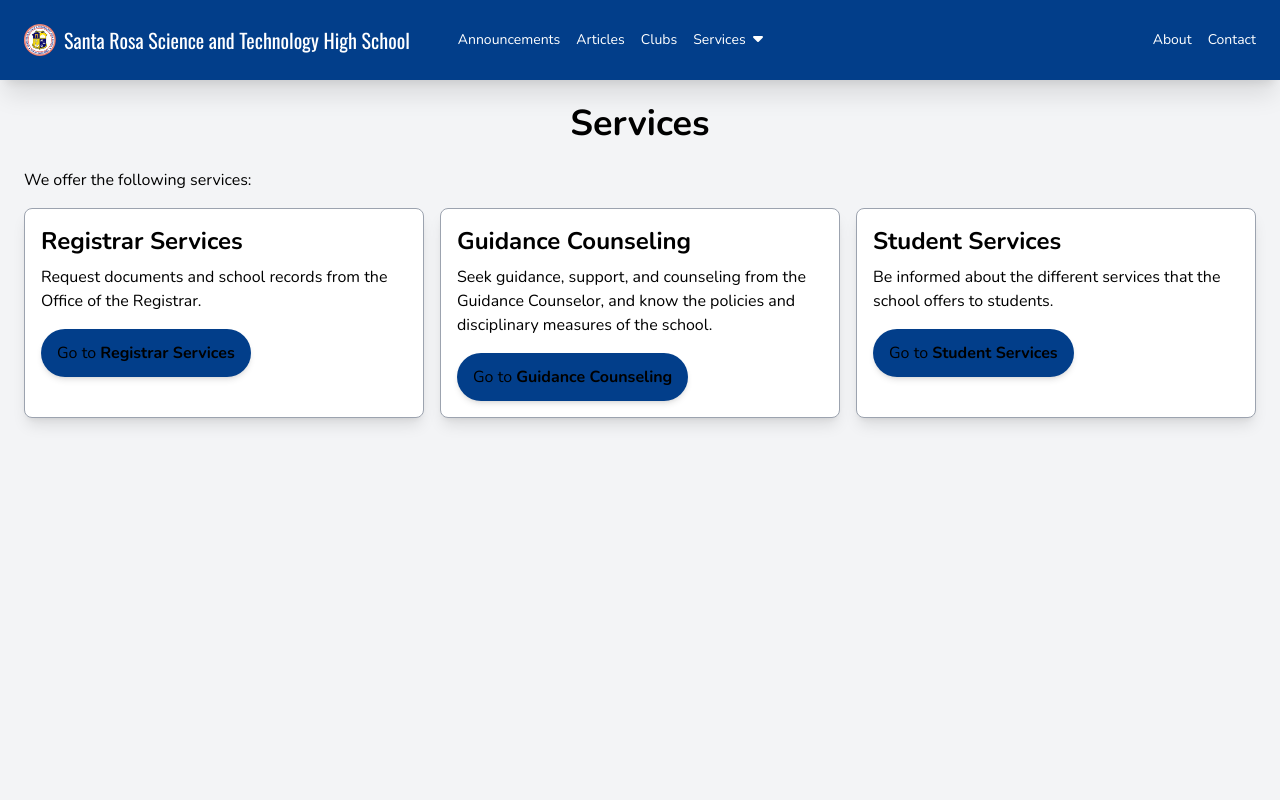
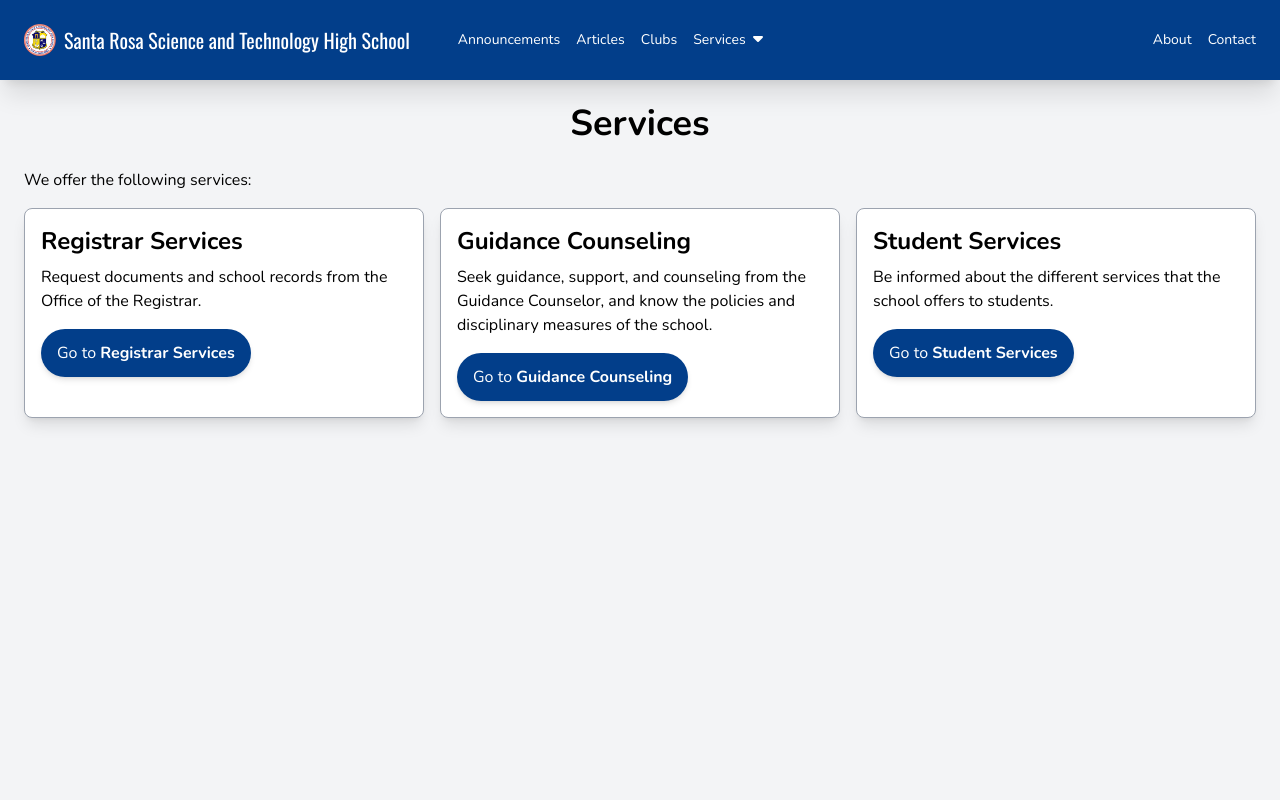
Before and after one commit to starsci/website, a Next.js app: page /services in a window 1280 px wide. Shown: the top 800 px of the page. Built offline with nearby package versions, Linux system fonts and the light colour scheme.

Commit message:
fix dark mode

```diff
--- a/components/ButtonLink.js
+++ b/components/ButtonLink.js
@@ -5,7 +5,7 @@ export default function ButtonLink(props) {
   return (
     <Link
       href={props.href}
-      className={`rounded-full border-none px-4 py-3 shadow-md transition-colors duration-50 bg-brand-blue-default hover:bg-brand-blue-darker inline-block ${
+      className={`rounded-full border-none px-4 py-3 shadow-md transition-colors duration-50 text-white bg-brand-blue-default hover:bg-brand-blue-darker inline-block ${
         className ?? ``
       }`}
     >
--- a/components/Page.js
+++ b/components/Page.js
@@ -32,7 +32,7 @@ function Page(props) {
           <main
             className={`flex mx-auto flex-grow ${
               isContent
-                ? `lg:container bg-gray-100 dark:bg-brand-dark-default shadow-2xl`
+                ? `lg:container bg-gray-100 dark:bg-brand-dark-default text-black dark:text-white shadow-2xl`
                 : `bg-none text-white`
             } relative`}
           >
--- a/pages/index.js
+++ b/pages/index.js
@@ -74,7 +74,7 @@ export default function Home() {
             <div className="flex flex-col sm:flex-row sm:space-x-2 sm:space-y-0 space-y-1">
               <ButtonLink
                 href="/services"
-                className=" text-brand-dark-default bg-brand-yellow-default hover:bg-brand-yellow-darker"
+                className="!text-brand-dark-default bg-brand-yellow-default hover:bg-brand-yellow-darker"
               >
                 <FontAwesomeIcon icon={faTools} className="mr-2" />
                 Explore Our Services
```
Also changed, not shown: 1 other file (tests, documents, lock files or other folders).
